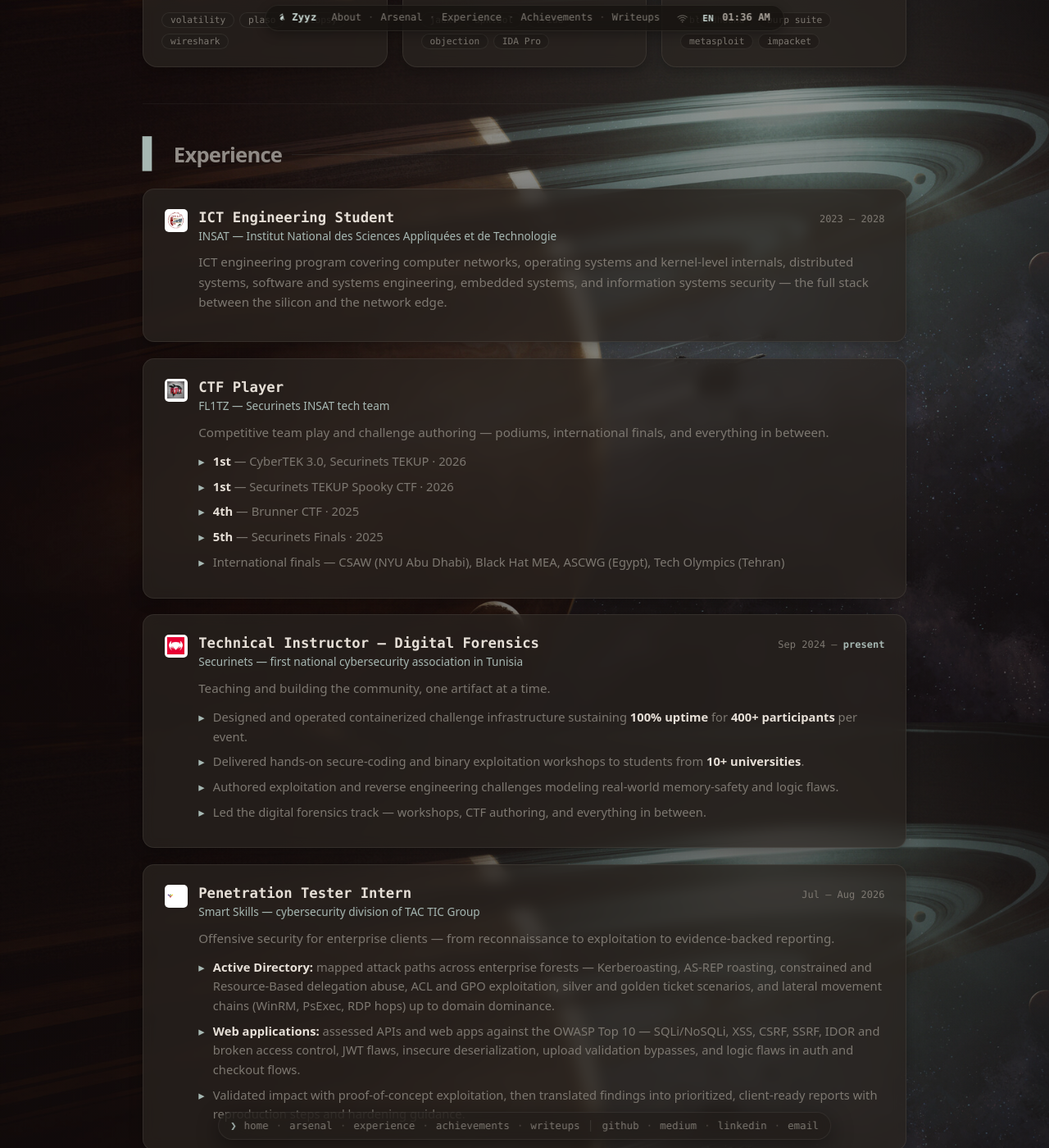
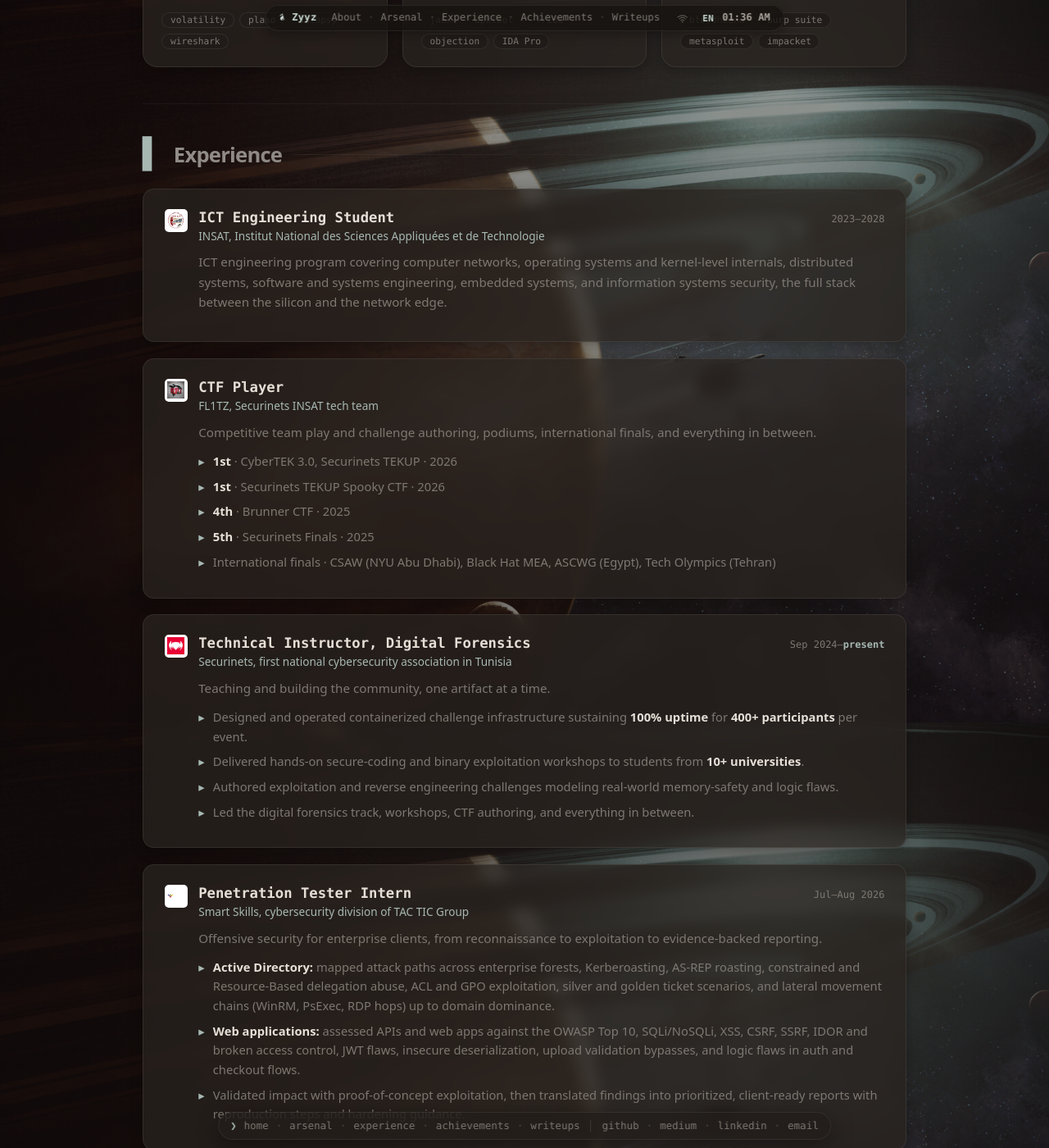
Before and after one commit to 0xZyyz/0xZyyz.github.io, a Jekyll site: the page built from index.html, in a window 1280 px wide and 1400 px high, scrolled down 919 px. Shown: the whole window at 82% size. Built offline with Jekyll 4.4.1, drawn with Linux system fonts in a browser that asks for light colours; some of the changed text lies outside the part shown.

Commit message:
Drop em dashes: en dash date ranges, comma asides, dot bullets

```diff
--- a/_layouts/default.html
+++ b/_layouts/default.html
@@ -11,7 +11,7 @@
   </head>
   <body>
     <header class="waybar" id="waybar">
-      <a class="waybar__logo" href="{{ '/' | relative_url }}" aria-label="Zyyz — home">
+      <a class="waybar__logo" href="{{ '/' | relative_url }}" aria-label="Zyyz · home">
         <svg class="waybar__arch" viewBox="0 0 24 24" aria-hidden="true" fill="currentColor"><path d="M11.392 0c.347.276 1.222 1.613 1.693 2.191a7.9 7.9 0 0 0-.056 15.713 11.698 11.698 0 0 1 .105-2.034 5.86 5.86 0 0 1-6.16-8.906c1.653-1.75 6.354-3.417 7.479-2.115-1.183-3.022-1.918-4.958-1.918-5.537C12.172 1.585 12.222 1.11 12.7 0Zm3.46 6.077c.214 1.907.807 5.05 1.437 6.784.567 1.562 1.009 1.988 1.009 2.5 0 .808-.743 1.79-1.2 1.79-.335 0-.48-.257-.63-.835-.225-.874-.34-2.471-.877-3.587-1.262 2.516-2.696 3.303-3.977 3.303-1.698 0-2.853-1.568-2.853-3.297 0-3.89 4.22-4.854 6.09-7.657Z"/></svg>
         <span>Zyyz</span>
       </a>
--- a/index.html
+++ b/index.html
@@ -47,7 +47,7 @@
 
   <section id="arsenal" class="section">
     <h2 class="section__title">Arsenal</h2>
-    <p class="section__lede">Areas I actively work in and train others on — from incident response to Android security.</p>
+    <p class="section__lede">Areas I actively work in and train others on, from incident response to Android security.</p>
     <div class="arsenal">
       <article class="arsenal-card arsenal-card--blue">
         <span class="arsenal-card__icon" aria-hidden="true">
@@ -56,7 +56,7 @@
           </svg>
         </span>
         <h3>Digital Forensics &amp; IR</h3>
-        <p>Windows, Linux, memory, and network forensics — artifact triage, event-log analysis, timeline building, and incident response.</p>
+        <p>Windows, Linux, memory, and network forensics, artifact triage, event-log analysis, timeline building, and incident response.</p>
         <ul class="arsenal-card__tags">
           <li>volatility</li><li>plaso</li><li>autopsy</li><li>wireshark</li>
         </ul>
@@ -68,7 +68,7 @@
           </svg>
         </span>
         <h3>Mobile RE</h3>
-        <p>Android security and APK reverse engineering — static and dynamic analysis, up to Flutter/Dart AOT snapshot inspection.</p>
+        <p>Android security and APK reverse engineering, static and dynamic analysis, up to Flutter/Dart AOT snapshot inspection.</p>
         <ul class="arsenal-card__tags">
           <li>jadx</li><li>apktool</li><li>frida</li><li>objection</li><li>IDA Pro</li>
         </ul>
@@ -80,7 +80,7 @@
           </svg>
         </span>
         <h3>Penetration Testing</h3>
-        <p>Active Directory attack paths and web application assessments — OWASP Top 10, lateral movement, and domain dominance.</p>
+        <p>Active Directory attack paths and web application assessments, OWASP Top 10, lateral movement, and domain dominance.</p>
         <ul class="arsenal-card__tags">
           <li>bloodhound</li><li>burp suite</li><li>metasploit</li><li>impacket</li>
         </ul>
@@ -98,11 +98,11 @@
           <div class="exp__head">
             <div>
               <h3>ICT Engineering Student</h3>
-              <p class="exp__org">INSAT — Institut National des Sciences Appliquées et de Technologie</p>
+              <p class="exp__org">INSAT, Institut National des Sciences Appliquées et de Technologie</p>
             </div>
-            <span class="exp__when">2023 — 2028</span>
+            <span class="exp__when">2023–2028</span>
           </div>
-          <p class="exp__desc">ICT engineering program covering computer networks, operating systems and kernel-level internals, distributed systems, software and systems engineering, embedded systems, and information systems security — the full stack between the silicon and the network edge.</p>
+          <p class="exp__desc">ICT engineering program covering computer networks, operating systems and kernel-level internals, distributed systems, software and systems engineering, embedded systems, and information systems security, the full stack between the silicon and the network edge.</p>
         </div>
       </article>
 
@@ -112,16 +112,16 @@
           <div class="exp__head">
             <div>
               <h3>CTF Player</h3>
-              <p class="exp__org">FL1TZ — Securinets INSAT tech team</p>
+              <p class="exp__org">FL1TZ, Securinets INSAT tech team</p>
             </div>
           </div>
-          <p class="exp__desc">Competitive team play and challenge authoring — podiums, international finals, and everything in between.</p>
+          <p class="exp__desc">Competitive team play and challenge authoring, podiums, international finals, and everything in between.</p>
           <ul class="exp__points">
-            <li><b>1st</b> — CyberTEK 3.0, Securinets TEKUP · 2026</li>
-            <li><b>1st</b> — Securinets TEKUP Spooky CTF · 2026</li>
-            <li><b>4th</b> — Brunner CTF · 2025</li>
-            <li><b>5th</b> — Securinets Finals · 2025</li>
-            <li>International finals — CSAW (NYU Abu Dhabi), Black Hat MEA, ASCWG (Egypt), Tech Olympics (Tehran)</li>
+            <li><b>1st</b> · CyberTEK 3.0, Securinets TEKUP · 2026</li>
+            <li><b>1st</b> · Securinets TEKUP Spooky CTF · 2026</li>
+            <li><b>4th</b> · Brunner CTF · 2025</li>
+            <li><b>5th</b> · Securinets Finals · 2025</li>
+            <li>International finals · CSAW (NYU Abu Dhabi), Black Hat MEA, ASCWG (Egypt), Tech Olympics (Tehran)</li>
           </ul>
         </div>
       </article>
@@ -131,17 +131,17 @@
         <div class="exp__body">
           <div class="exp__head">
             <div>
-              <h3>Technical Instructor — Digital Forensics</h3>
-              <p class="exp__org">Securinets — first national cybersecurity association in Tunisia</p>
+              <h3>Technical Instructor, Digital Forensics</h3>
+              <p class="exp__org">Securinets, first national cybersecurity association in Tunisia</p>
             </div>
-            <span class="exp__when">Sep 2024 — <span class="exp__now">present</span></span>
+            <span class="exp__when">Sep 2024–<span class="exp__now">present</span></span>
           </div>
           <p class="exp__desc">Teaching and building the community, one artifact at a time.</p>
           <ul class="exp__points">
             <li>Designed and operated containerized challenge infrastructure sustaining <b>100% uptime</b> for <b>400+ participants</b> per event.</li>
             <li>Delivered hands-on secure-coding and binary exploitation workshops to students from <b>10+ universities</b>.</li>
             <li>Authored exploitation and reverse engineering challenges modeling real-world memory-safety and logic flaws.</li>
-            <li>Led the digital forensics track — workshops, CTF authoring, and everything in between.</li>
+            <li>Led the digital forensics track, workshops, CTF authoring, and everything in between.</li>
           </ul>
         </div>
       </article>
@@ -152,14 +152,14 @@
           <div class="exp__head">
             <div>
               <h3>Penetration Tester Intern</h3>
-              <p class="exp__org">Smart Skills — cybersecurity division of TAC TIC Group</p>
+              <p class="exp__org">Smart Skills, cybersecurity division of TAC TIC Group</p>
             </div>
-            <span class="exp__when">Jul — Aug 2026</span>
+            <span class="exp__when">Jul–Aug 2026</span>
           </div>
-          <p class="exp__desc">Offensive security for enterprise clients — from reconnaissance to exploitation to evidence-backed reporting.</p>
+          <p class="exp__desc">Offensive security for enterprise clients, from reconnaissance to exploitation to evidence-backed reporting.</p>
           <ul class="exp__points">
-            <li><b>Active Directory:</b> mapped attack paths across enterprise forests — Kerberoasting, AS-REP roasting, constrained and Resource-Based delegation abuse, ACL and GPO exploitation, silver and golden ticket scenarios, and lateral movement chains (WinRM, PsExec, RDP hops) up to domain dominance.</li>
-            <li><b>Web applications:</b> assessed APIs and web apps against the OWASP Top 10 — SQLi/NoSQLi, XSS, CSRF, SSRF, IDOR and broken access control, JWT flaws, insecure deserialization, upload validation bypasses, and logic flaws in auth and checkout flows.</li>
+            <li><b>Active Directory:</b> mapped attack paths across enterprise forests, Kerberoasting, AS-REP roasting, constrained and Resource-Based delegation abuse, ACL and GPO exploitation, silver and golden ticket scenarios, and lateral movement chains (WinRM, PsExec, RDP hops) up to domain dominance.</li>
+            <li><b>Web applications:</b> assessed APIs and web apps against the OWASP Top 10, SQLi/NoSQLi, XSS, CSRF, SSRF, IDOR and broken access control, JWT flaws, insecure deserialization, upload validation bypasses, and logic flaws in auth and checkout flows.</li>
             <li>Validated impact with proof-of-concept exploitation, then translated findings into prioritized, client-ready reports with reproduction steps and hardening guidance.</li>
           </ul>
         </div>
@@ -171,7 +171,7 @@
   <section id="achievements" class="section">
     <h2 class="section__title">Achievements</h2>
     <p class="section__lede">Podium finishes and international finals, arranged by year.</p>
-    <p class="captures-meta"><span class="captures-meta__prompt" aria-hidden="true">❯</span> 6 podiums · 4 international finals · 2025 — 2026</p>
+    <p class="captures-meta"><span class="captures-meta__prompt" aria-hidden="true">❯</span> 6 podiums · 4 international finals · 2025–2026</p>
     <div class="captures">
       <div class="captures-col">
         <div class="captures-rule" aria-hidden="true">
@@ -206,7 +206,7 @@
 
   <section id="writeups" class="section">
     <h2 class="section__title">Field notes</h2>
-    <p class="section__lede">Fresh CTF notes, research writeups, and things worth remembering — published right here.</p>
+    <p class="section__lede">Fresh CTF notes, research writeups, and things worth remembering, published right here.</p>
     <div class="post-feed">
       {% for post in site.posts limit: 5 %}
       <article class="post-preview">
```
